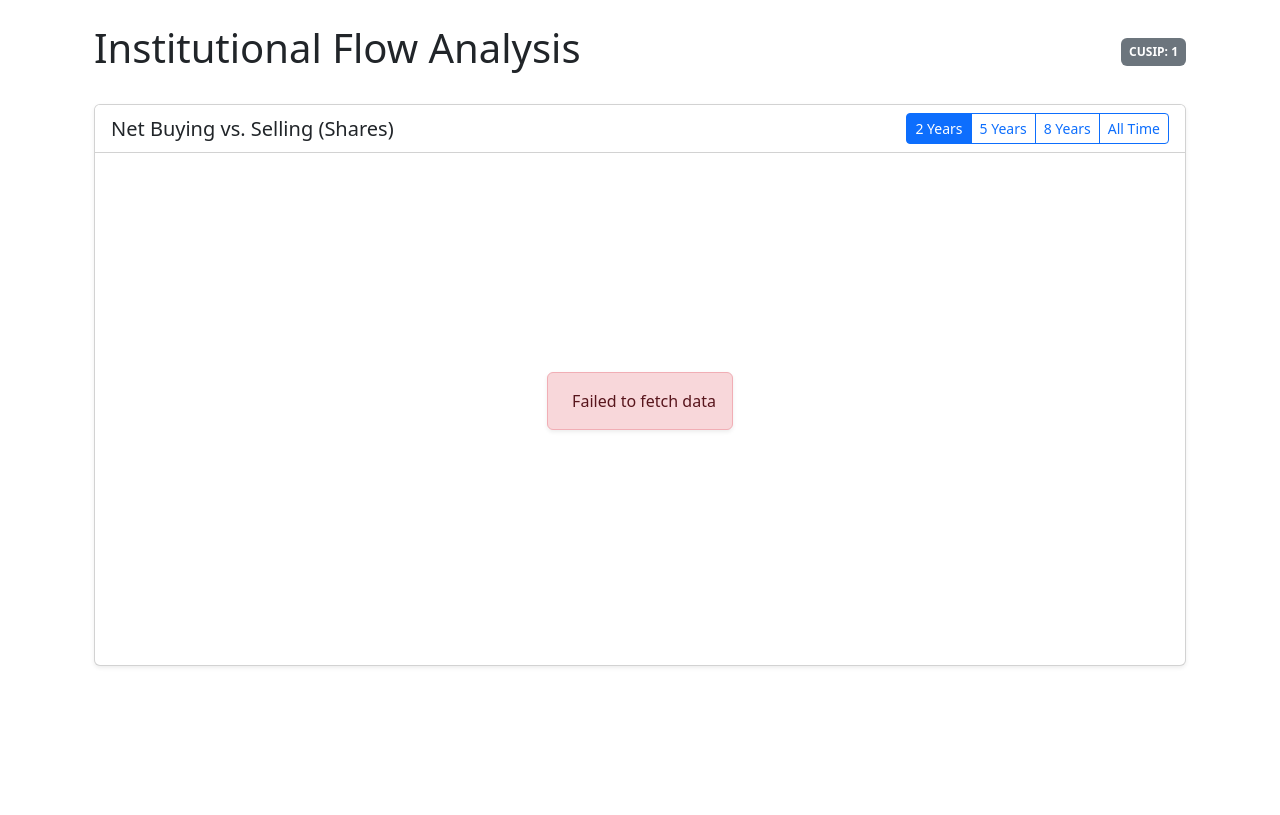
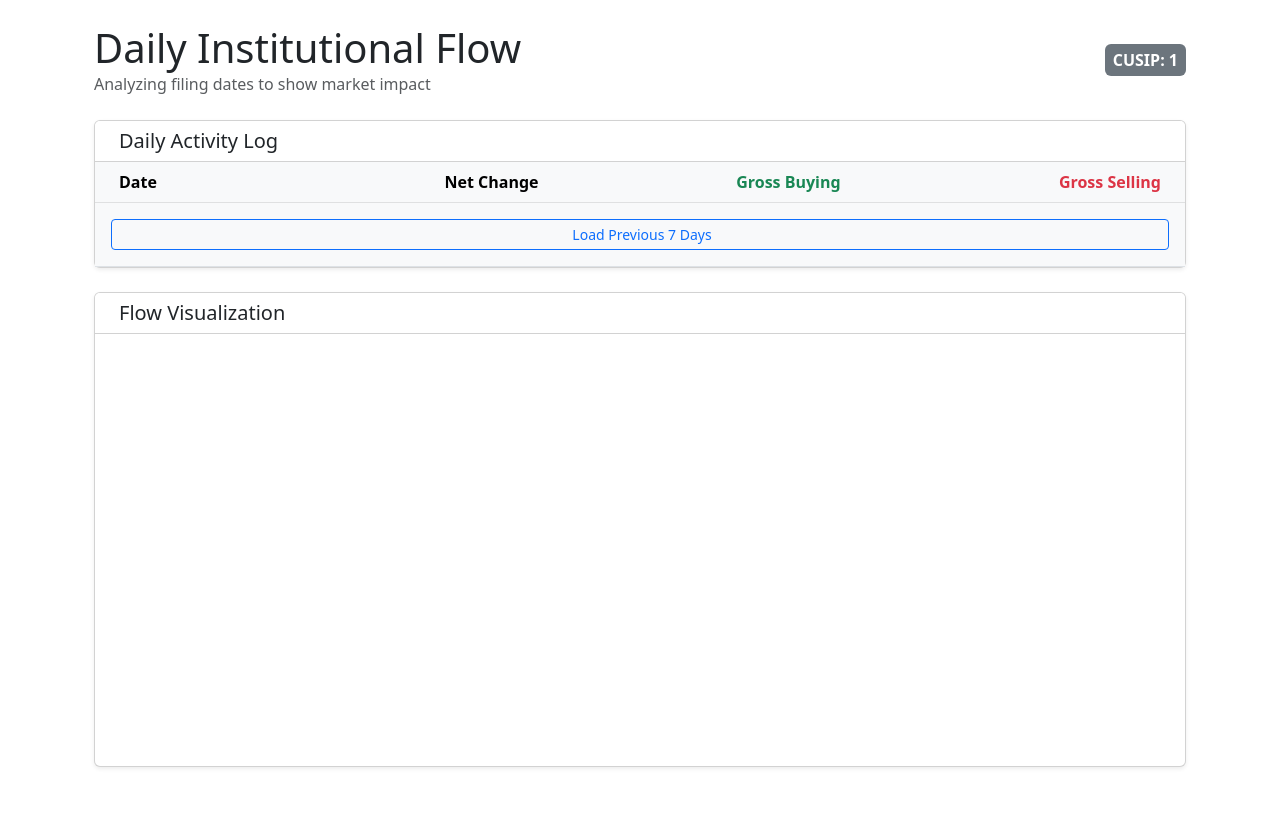
Before and after one commit to JasonLing95/secweb, a Flask app: page /flow/1 in a window 1280 px wide. Shown: the part 56-871 px from the top of the page. Before the commit the page ends 723 px from the top, so only its background shows below. Run offline with Flask 3, Linux system fonts and the light colour scheme; a map, chart or similar area stays blank.

Commit message:
daily stock aggregate

```diff
--- a/templates/flow.html
+++ b/templates/flow.html
@@ -3,48 +3,66 @@
 {% block content %}
 <div class="container mt-4">
     <div class="d-flex justify-content-between align-items-center mb-4">
-        <h1>Institutional Flow Analysis</h1>
         <div>
-            <span class="badge bg-secondary p-2">CUSIP: {{ cusip }}</span>
+            <h1 class="mb-0">Daily Institutional Flow</h1>
+            <p class="text-muted mb-0">Analyzing filing dates to show market impact</p>
+        </div>
+        <div>
+            <span class="badge bg-secondary p-2 fs-6">CUSIP: {{ cusip }}</span>
         </div>
     </div>
 
     <div class="card shadow-sm mb-4">
-        <div class="card-header bg-white d-flex justify-content-between align-items-center">
-            <h5 class="mb-0">Net Buying vs. Selling (Shares)</h5>
-            <div class="btn-group btn-group-sm" role="group">
-                <button type="button" class="btn btn-outline-primary active" onclick="updateChartRange(2)">2 Years</button>
-                <button type="button" class="btn btn-outline-primary" onclick="updateChartRange(5)">5 Years</button>
-                <button type="button" class="btn btn-outline-primary" onclick="updateChartRange(8)">8 Years</button>
-                <button type="button" class="btn btn-outline-primary" onclick="updateChartRange(null)">All Time</button>
+        <div class="card-header bg-white">
+            <h5 class="mb-0"><i class="fas fa-table me-2"></i>Daily Activity Log</h5>
         </div>
+        <div class="card-body p-0">
+            <div class="table-responsive" style="max-height: 600px; overflow-y: auto;">
+                <table class="table table-striped table-hover align-middle mb-0" id="flow-table">
+                    <thead class="table-light sticky-top" style="z-index: 1020;">
+                        <tr>
+                            <th class="ps-4">Date</th>
+                            <th class="text-end">Net Change</th>
+                            <th class="text-end text-success">Gross Buying</th>
+                            <th class="text-end text-danger pe-4">Gross Selling</th>
+                        </tr>
+                    </thead>
+                    <tbody id="table-body">
+                        </tbody>
+                    <tfoot>
+                        <tr>
+                            <td colspan="4" class="text-center p-3 bg-light">
+                                <button id="btn-load-more" class="btn btn-outline-primary btn-sm w-100" onclick="loadMoreHistory()">
+                                    <i class="fas fa-clock me-1"></i> Load Previous 7 Days
+                                </button>
+                            </td>
+                        </tr>
+                    </tfoot>
+                </table>
             </div>
-        <div class="card-body">
-            <div style="position: relative; height: 60vh; width: 100%;">
-
-                <canvas id="flowChart"></canvas>
-
-                <div id="loading" class="d-flex justify-content-center align-items-center"
-                     style="position: absolute; top: 0; left: 0; width: 100%; height: 100%; background-color: rgba(255,255,255,0.75); z-index: 10; backdrop-filter: blur(1px);">
-                    <div class="text-center">
-                        <div class="spinner-border text-primary" role="status" style="width: 3rem; height: 3rem;">
-                            <span class="visually-hidden">Loading...</span>
-                        </div>
-                        <p class="mt-2 text-muted fw-bold">Fetching historical data...</p>
         </div>
     </div>
 
-                <div id="error-message" class="d-none d-flex justify-content-center align-items-center"
-                     style="position: absolute; top: 0; left: 0; width: 100%; height: 100%; background-color: rgba(255,255,255,0.9); z-index: 20;">
-                    <div class="alert alert-danger shadow-sm">
-                        <i class="fas fa-exclamation-circle me-2"></i> <span id="error-text"></span>
+    <div class="card shadow-sm mb-5">
+        <div class="card-header bg-white">
+            <h5 class="mb-0"><i class="fas fa-chart-bar me-2"></i>Flow Visualization</h5>
         </div>
-                </div>
-
+        <div class="card-body">
+            <div style="position: relative; height: 50vh; width: 100%;">
+                <canvas id="flowChart"></canvas>
             </div>
         </div>
     </div>
 </div>
+
+<style>
+    @keyframes blinker {
+        50% { opacity: 0; }
+    }
+    .blink {
+        animation: blinker 2s linear infinite;
+    }
+</style>
 {% endblock %}
 
 {% block scripts %}
@@ -53,102 +71,205 @@
 <script>
     const CUSIP = "{{ cusip }}";
     const API_HOST = "{{ api_url }}";
+
+    let currentDays = 14;
     let flowChart = null;
+    let isFetching = false;
+    let fullDataset = [];
 
     document.addEventListener('DOMContentLoaded', () => {
-        fetchData(2);
+        fetchHistory(currentDays);
+        setInterval(updateTodayOnly, 120000);
     });
 
-    function updateChartRange(years) {
-        const clickedBtn = event.target.closest('button');
-        document.querySelectorAll('.btn-group button').forEach(btn => btn.classList.remove('active'));
-        clickedBtn.classList.add('active');
-        fetchData(years);
+    function loadMoreHistory() {
+        if (isFetching) return;
+
+        const btn = document.getElementById('btn-load-more');
+        const originalText = btn.innerHTML;
+        btn.innerHTML = '<span class="spinner-border spinner-border-sm" role="status"></span> Loading...';
+        btn.disabled = true;
+
+        fetchHistory(currentDays + 7)
+            .then(() => { currentDays += 7; })
+            .catch((err) => { console.error("Load failed", err); })
+            .finally(() => {
+                btn.innerHTML = originalText;
+                btn.disabled = false;
+            });
     }
 
-    async function fetchData(years = null) {
-        const loading = document.getElementById('loading');
-        const errorDiv = document.getElementById('error-message');
-        const errorText = document.getElementById('error-text');
-
-        // Show loader overlay
-        loading.classList.remove('d-none');
-        errorDiv.classList.add('d-none');
-
+    async function fetchHistory(daysToFetch) {
+        isFetching = true;
         try {
-            let url = `${API_HOST}/api/v1/flow/${CUSIP}`;
-            if (years) {
-                url += `?years=${years}`;
-            }
-
+            const url = `${API_HOST}/api/v1/flow/daily/${CUSIP}?days=${daysToFetch}`;
             const response = await fetch(url);
-            if (!response.ok) throw new Error("Failed to fetch data");
+            if (!response.ok) throw new Error("Failed to fetch history");
 
             const data = await response.json();
+            fullDataset = data.daily_data || [];
 
-            // Hide loader
-            loading.classList.add('d-none');
-
-            if (!data.history || data.history.length === 0) {
-                if (flowChart) {
-                    flowChart.destroy();
-                    flowChart = null;
-                }
-                errorText.textContent = "No historical flow data found for this CUSIP.";
-                errorDiv.classList.remove('d-none');
-                return;
-            }
-
-            renderChart(data.history);
-
-        } catch (err) {
-            loading.classList.add('d-none');
-            errorText.textContent = err.message;
-            errorDiv.classList.remove('d-none');
+            renderTable(fullDataset);
+            renderChart(fullDataset);
+        } finally {
+            isFetching = false;
         }
     }
 
-    function renderChart(history) {
+    async function updateTodayOnly() {
+        try {
+            const url = `${API_HOST}/api/v1/flow/daily/${CUSIP}?days=1`;
+            const response = await fetch(url);
+            if (!response.ok) return;
+
+            const data = await response.json();
+            const freshRows = data.daily_data || [];
+            if (freshRows.length === 0) return;
+
+            freshRows.sort((a, b) => new Date(b.date) - new Date(a.date));
+            const latestUpdate = freshRows[0];
+
+            const existingIndex = fullDataset.findIndex(d => d.date === latestUpdate.date);
+            let dataChanged = false;
+
+            if (existingIndex !== -1) {
+                // Update existing row
+                if (JSON.stringify(fullDataset[existingIndex]) !== JSON.stringify(latestUpdate)) {
+                    fullDataset[existingIndex] = latestUpdate;
+                    dataChanged = true;
+                }
+            } else {
+                // Insert new row
+                fullDataset.push(latestUpdate);
+                dataChanged = true;
+            }
+
+            if (dataChanged) {
+                renderTable(fullDataset);
+                renderChart(fullDataset, existingIndex === -1);
+
+                // Flash the specific row
+                const rowEl = document.getElementById(`row-${latestUpdate.date}`);
+                if (rowEl) flashRow(rowEl);
+            }
+
+        } catch (err) {
+            console.error("Real-time update failed:", err);
+        }
+    }
+
+    // --- UI HELPERS ---
+
+    function renderTable(data) {
+        const tbody = document.getElementById('table-body');
+        tbody.innerHTML = '';
+
+        // Sort: Newest First
+        const sorted = [...data].sort((a, b) => new Date(b.date) - new Date(a.date));
+
+        sorted.forEach((row) => {
+            const tr = document.createElement('tr');
+            tr.id = `row-${row.date}`;
+            tr.innerHTML = generateRowHTML(row);
+            tbody.appendChild(tr);
+        });
+    }
+
+    function generateRowHTML(row) {
+        const netClass = row.net_change > 0 ? 'text-success' : (row.net_change < 0 ? 'text-danger' : 'text-muted');
+
+        let netSign = '';
+        if (row.net_change > 0) netSign = '+';
+        else if (row.net_change < 0) netSign = '-';
+
+        // --- FIXED LOGIC START ---
+        // Calculate "Today" in New York Time (Market Time)
+        const nyDate = new Date().toLocaleString("en-US", {timeZone: "America/New_York"});
+        const nyObj = new Date(nyDate);
+        const year = nyObj.getFullYear();
+        const month = String(nyObj.getMonth() + 1).padStart(2, '0');
+        const day = String(nyObj.getDate()).padStart(2, '0');
+        const todayNY = `${year}-${month}-${day}`;
+
+        let dateDisplay = row.date;
+
+        // Only show badge if the row matches Today's Date in NY
+        if (row.date === todayNY) {
+            dateDisplay += `
+                <span class="badge bg-success bg-opacity-10 text-success border border-success ms-2 blink" style="font-weight: normal; font-size: 0.7em;">
+                    <i class="fas fa-circle fa-xs me-1"></i>Live • Updates 2m
+                </span>`;
+        }
+        // --- FIXED LOGIC END ---
+
+        return `
+            <td class="ps-4 fw-bold text-secondary text-nowrap">${dateDisplay}</td>
+            <td class="text-end fw-bold ${netClass}">${netSign}${formatNumber(row.net_change)}</td>
+            <td class="text-end text-success">+${formatNumber(row.gross_buying)}</td>
+            <td class="text-end text-danger pe-4">-${formatNumber(row.gross_selling)}</td>
+        `;
+    }
+
+    function flashRow(element) {
+        element.style.transition = "background-color 0.5s";
+        const originalBg = element.style.backgroundColor;
+        element.style.backgroundColor = "#e8f5e9";
+        setTimeout(() => {
+            element.style.backgroundColor = originalBg;
+        }, 1000);
+    }
+
+    function formatNumber(num) {
+        if (num === 0) return "-";
+        const abs = Math.abs(num);
+        if (abs >= 1e6) return (abs / 1e6).toFixed(2) + 'M';
+        if (abs >= 1e3) return (abs / 1e3).toFixed(1) + 'K';
+        return abs.toLocaleString();
+    }
+
+    function renderChart(data, isNewDay = false) {
         const ctx = document.getElementById('flowChart').getContext('2d');
+        const sorted = [...data].sort((a, b) => new Date(a.date) - new Date(b.date));
 
-        const labels = history.map(item => item.date);
-        const buyingData = history.map(item => item.gross_buying);
-        const sellingData = history.map(item => -item.gross_selling);
-        const netData = history.map(item => item.net_change);
+        const labels = sorted.map(d => d.date);
+        const net = sorted.map(d => d.net_change);
+        const buy = sorted.map(d => d.gross_buying);
+        const sell = sorted.map(d => -d.gross_selling);
 
         if (flowChart) {
-            flowChart.destroy();
-        }
-
+            flowChart.data.labels = labels;
+            flowChart.data.datasets[0].data = net;
+            flowChart.data.datasets[1].data = buy;
+            flowChart.data.datasets[2].data = sell;
+            flowChart.update(isNewDay ? 'default' : 'none');
+        } else {
             flowChart = new Chart(ctx, {
                 type: 'bar',
                 data: {
                     labels: labels,
                     datasets: [
                         {
-                        label: 'Net Change',
-                        data: netData,
+                            label: 'Net',
+                            data: net,
                             type: 'line',
                             borderColor: '#0d6efd',
-                        borderWidth: 2,
+                            backgroundColor: '#0d6efd',
                             tension: 0.3,
                             pointRadius: 3,
                             order: 0
                         },
                         {
-                        label: 'Gross Buying',
-                        data: buyingData,
-                        backgroundColor: 'rgba(25, 135, 84, 0.6)',
-                        borderColor: 'rgba(25, 135, 84, 1)',
-                        borderWidth: 1,
+                            label: 'Buy',
+                            data: buy,
+                            backgroundColor: 'rgba(25, 135, 84, 0.7)',
+                            hoverBackgroundColor: 'rgba(25, 135, 84, 1.0)',
                             order: 1
                         },
                         {
-                        label: 'Gross Selling',
-                        data: sellingData,
-                        backgroundColor: 'rgba(220, 53, 69, 0.6)',
-                        borderColor: 'rgba(220, 53, 69, 1)',
-                        borderWidth: 1,
+                            label: 'Sell',
+                            data: sell,
+                            backgroundColor: 'rgba(220, 53, 69, 0.7)',
+                            hoverBackgroundColor: 'rgba(220, 53, 69, 1.0)',
                             order: 2
                         }
                     ]
@@ -156,56 +277,14 @@
                 options: {
                     responsive: true,
                     maintainAspectRatio: false,
-                interaction: {
-                    mode: 'index',
-                    intersect: false,
-                },
+                    interaction: { mode: 'index', intersect: false },
                     scales: {
-                    x: {
-                        grid: { display: false }
-                    },
-                    y: {
-                        title: {
-                            display: true,
-                            text: 'Shares'
-                        },
-                        ticks: {
-                            callback: function(value) {
-                                if (Math.abs(value) >= 1000000) return (value/1000000).toFixed(1) + 'M';
-                                if (Math.abs(value) >= 1000) return (value/1000).toFixed(0) + 'K';
-                                return value;
-                            }
-                        }
-                    }
-                },
-                plugins: {
-                    tooltip: {
-                        callbacks: {
-                            label: function(context) {
-                                let label = context.dataset.label || '';
-                                if (label) {
-                                    label += ': ';
-                                }
-
-                                const rawValue = context.raw;
-
-                                if (context.dataset.label === 'Net Change') {
-                                    const formatted = new Intl.NumberFormat('en-US').format(rawValue);
-                                    if (rawValue > 0) {
-                                        label += '+' + formatted;
-                                    } else {
-                                        label += formatted;
-                                    }
-                                } else {
-                                    label += new Intl.NumberFormat('en-US').format(Math.abs(rawValue));
-                                }
-                                return label;
-                            }
-                        }
-                    }
+                        x: { grid: { display: false } },
+                        y: { ticks: { callback: formatNumber } }
                     }
                 }
             });
         }
+    }
 </script>
 {% endblock %}
```
Lines whose indentation alone changed are shown as unchanged.
